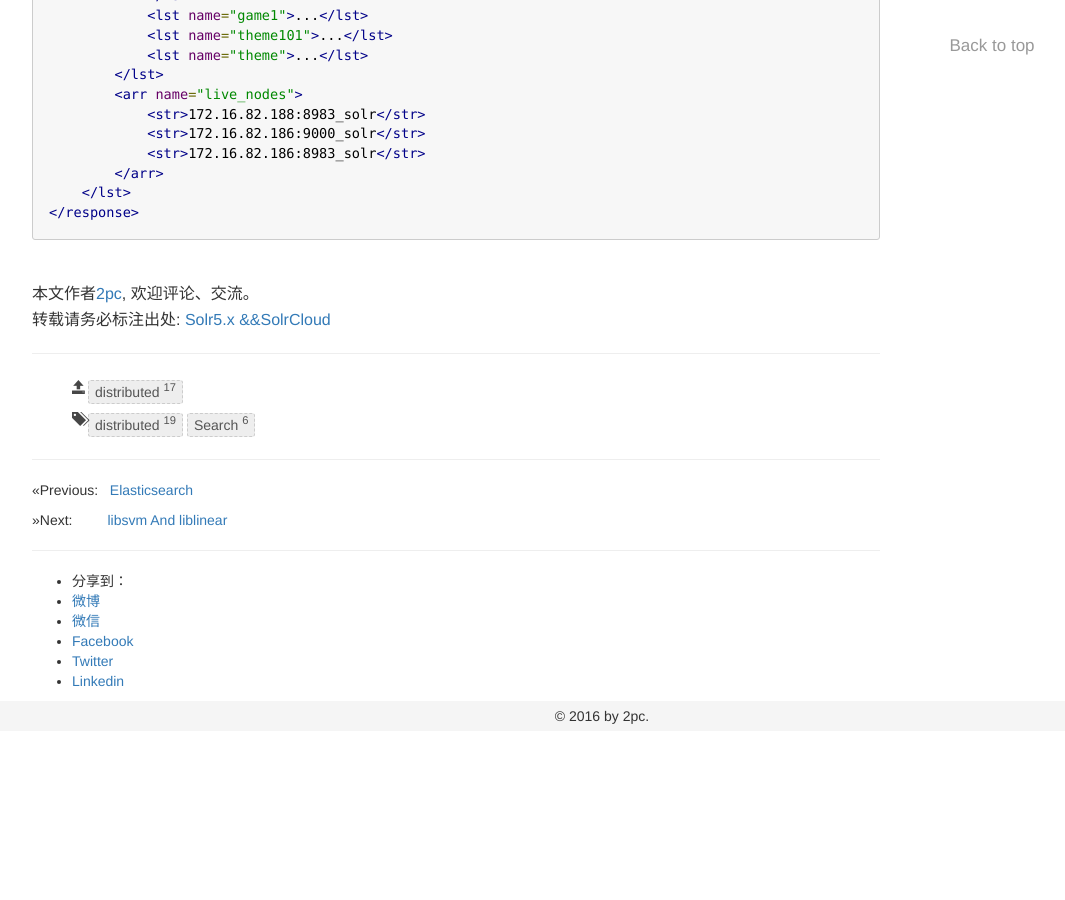
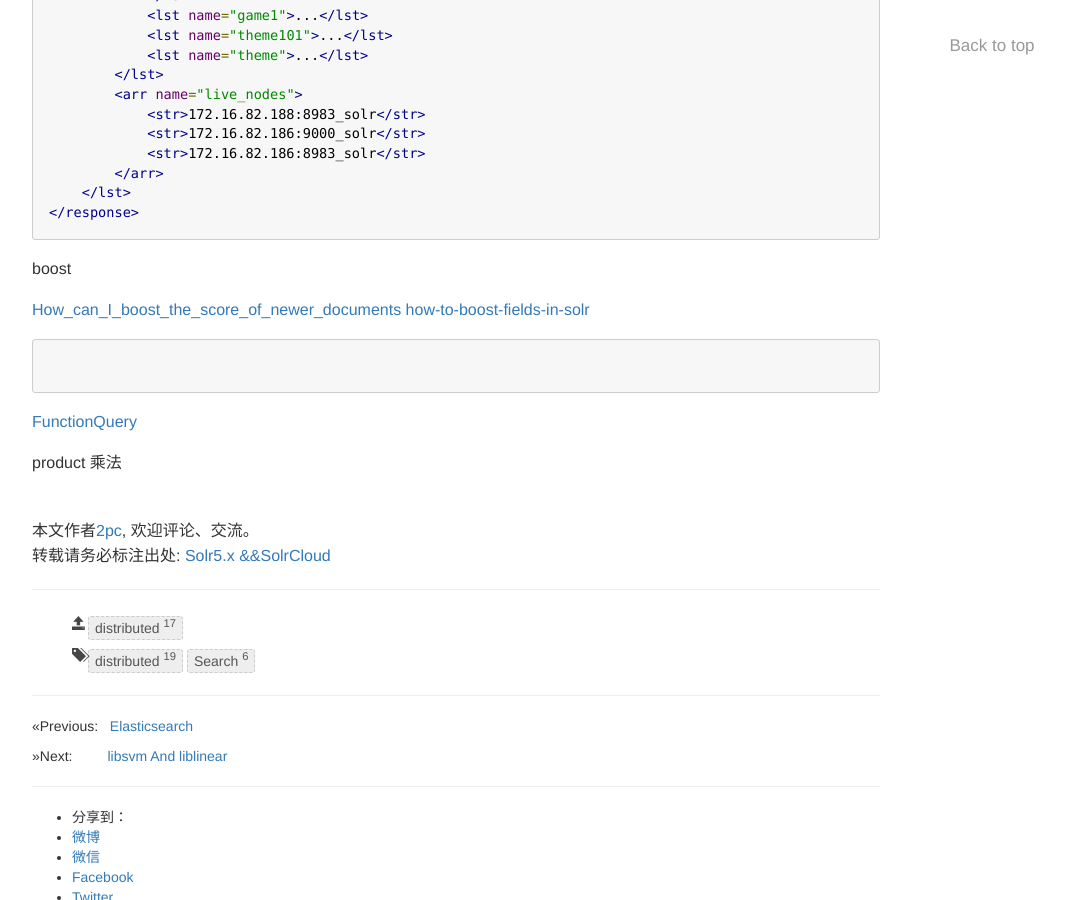
Before and after one commit to luyee/2pc.github.io, a Jekyll site: the page built from _posts/Search/2015-09-17-Solr5.md, in a window 1280 px wide and 900 px high, scrolled down 3058 px. Shown: the whole window, without its empty margins (38-1103 px from the left). Built offline with Jekyll 4.4.1, drawn with Linux system fonts in a browser that asks for light colours; comment, search, counter and statistics services are not loaded; before the commit the page ends 3789 px from its top, so only the background shows below that.

Commit message:
Update 2015-09-17-Solr5.md

````diff
--- a/_posts/Search/2015-09-17-Solr5.md
+++ b/_posts/Search/2015-09-17-Solr5.md
@@ -166,3 +166,16 @@ http://host:port/solr/admin/collections?action=CLUSTERSTATUS
     </lst>
 </response>
 ```
+
+boost
+
+[How_can_I_boost_the_score_of_newer_documents](http://wiki.apache.org/solr/SolrRelevancyFAQ#How_can_I_boost_the_score_of_newer_documents)
+[how-to-boost-fields-in-solr](http://stackoverflow.com/questions/7701671/how-to-boost-fields-in-solr)
+
+```
+
+```
+
+[FunctionQuery](http://wiki.apache.org/solr/FunctionQuery/)
+
+product 乘法
````
